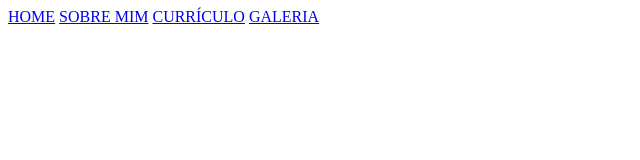
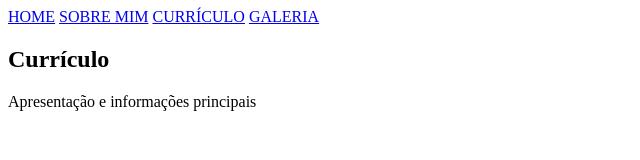
Before and after one commit to marcelocsn/repositorio3ds2502, a plain HTML site: page Meu Portfolio/curriculo.html in a window 1280 px wide. Shown: the whole page, without its empty margins (0-640 px from the left). Drawn offline with Linux system fonts and the light colour scheme.

Commit message:
Add files via upload

```diff
--- a/Meu Portfolio/curriculo.html
+++ b/Meu Portfolio/curriculo.html
@@ -23,5 +23,13 @@
         </nav>
 
     </header>
+
+    <main class="conteudo">
+        <section class="apresentacao-conteudo">
+            <h1 class="apresentacao-conteudo-titulo">Currículo</h1>
+            <p class="apresentacao-conteudo-texto">Apresentação e informações principais</p>
+        </section>
+    </main>
+
 </body>
 </html>
```
